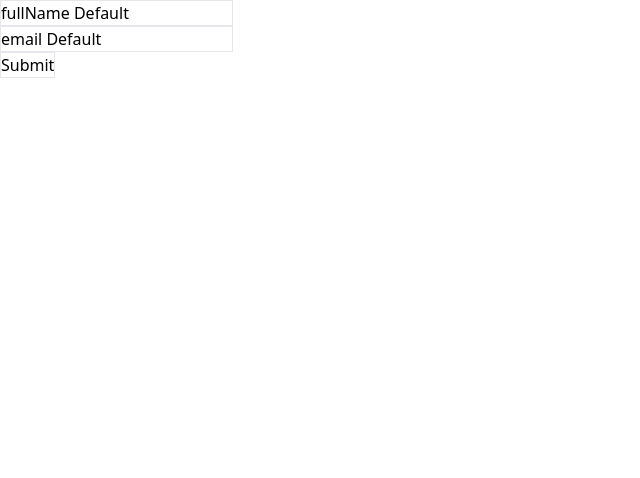
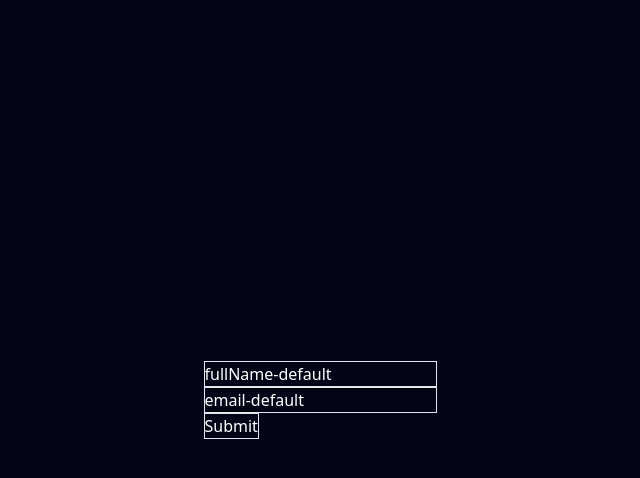
Before and after one commit to JorgeAVargasC/advanced-forms, a React (Vite) app: page / in a window 1280 px wide. Shown: the top 478 px of the page, without its empty margins (0-640 px from the left). Built offline with nearby package versions, Linux system fonts and the light colour scheme.

Commit message:
[UPDATE] onChange

```diff
--- a/src/App.jsx
+++ b/src/App.jsx
@@ -1,5 +1,3 @@
-import { useEffect, useState } from 'react'
-
 import { Form, Input } from '@/components/Forms'
 
 import { Button } from './components/Forms'
@@ -10,15 +8,22 @@ function App() {
   const {
     form,
     formResults,
-    onSubmit
+    formDefaultValues,
+    onSubmit,
+    onChange
   } = useFormExample()
 
   return (
-    <div className='w-full grid grid-cols-2'>
+    <div className='bg-slate-950 min-h-screen w-full grid place-items-center text-white grid-cols-2'>
       <div>
         {
           form && (
-            <Form onSubmit={onSubmit} className='flex flex-col'>
+            <Form
+              onSubmit={onSubmit}
+              onChange={onChange}
+              defaultValues={formDefaultValues}
+              className='flex flex-col'
+            >
               <Input {...form.fullName} />
               <Input {...form.email} />
               <Button  {...form.submit} />
--- a/src/components/Forms/Form.jsx
+++ b/src/components/Forms/Form.jsx
@@ -10,15 +10,23 @@ export const Form = ({
 }) => {
   const {
     handleSubmit,
+    getValues,
     register,
     formState: { errors },
     control
   } = useForm({ defaultValues, criteriaMode: 'all' })
 
-
+  const handleOnChange = () => {
+    const { submit, ...values } = getValues()
+    onChange(values)
+  }
 
   return (
-    <form onSubmit={handleSubmit(onSubmit)} onChange={onChange} {...rest}>
+    <form
+      onSubmit={handleSubmit(({submit, ...values}) => onSubmit(values))}
+      onChange={handleOnChange}
+      {...rest}
+    >
       {Array.isArray(children)
         ? children.map((child) => {
           return child.props.name
--- a/src/components/Forms/Input.jsx
+++ b/src/components/Forms/Input.jsx
@@ -1,31 +1,16 @@
-import React, { useEffect } from 'react'
+import React from 'react'
 
 import { InfoTags } from '@/components'
 
-export const Input = ({ register, name, label, validations, render, errors, ...rest }) => {
-
+export const Input = ({ register, name, label, validations, render, errors, onChange, ...rest }) => {
   const error = errors[name]
-
   const errorMessage = error?.message
-
   const errorRequired = !!(error?.types?.required)
   const errorMinLength = !!(error?.types?.minLength)
   const errorMaxLength = !!(error?.types?.maxLength)
   const errorPattern = !!(error?.types?.pattern)
   const errorMax = !!(error?.types?.max)
   const errorMin = !!(error?.types?.min)
-
-  useEffect(() => {
-    console.log(error)
-    console.table({
-      errorRequired,
-      errorMinLength,
-      errorMaxLength,
-      errorPattern,
-      errorMax,
-      errorMin,
-    })
-  }, [errorRequired, errorMinLength, errorMaxLength, errorPattern, errorMax, errorMin])
 
   return (
     <>
@@ -34,7 +19,7 @@ export const Input = ({ register, name, label, validations, render, errors, ...r
           <div>
             <input
               {...register(name, validations)}
-              className='border outline-none'
+              className='border outline-none bg-slate-950 text-white'
               {...rest}
             />
 
--- a/src/useFormExample.jsx
+++ b/src/useFormExample.jsx
@@ -1,15 +1,16 @@
-import React, { useEffect, useState } from 'react'
+import { useEffect, useState } from 'react'
 
 export const useFormExample = () => {
   const [form, setForm] = useState()
-  const [formValues, setFormValues] = useState({
-    fullName: 'fullName Default',
-    cellPhone: 'cellPhone Default',
-    email: 'email Default',
-    password: 'password Default',
-    city: { value: '', label: 'Select a city' },
-    dificulty: '',
-    tools: ''
+
+  const [formDefaultValues, setFormDefaultValues] = useState({
+    fullName: 'fullName-default',
+    // cellPhone: 'cellPhone Default',
+    email: 'email-default',
+    // password: 'password Default',
+    // city: { value: '', label: 'Select a city' },
+    // dificulty: '',
+    // tools: ''
   })
 
   const [formResults, setFormResults] = useState()
@@ -19,7 +20,7 @@ export const useFormExample = () => {
       fullName: {
         name: 'fullName',
         label: 'Full Name',
-        defaultValue: formValues.fullName,
+        // defaultValue: formValues.fullName,
         validations: {
           required: {
             value: true
@@ -34,7 +35,7 @@ export const useFormExample = () => {
       cellPhone: {
         name: 'cellPhone',
         label: 'Cell Phone',
-        defaultValue: formValues.cellPhone,
+        // defaultValue: formValues.cellPhone,
         validations: {
           required: {
             value: true
@@ -55,7 +56,7 @@ export const useFormExample = () => {
       email: {
         name: 'email',
         label: 'Email',
-        defaultValue: formValues.email,
+        // defaultValue: formValues.email,
         validations: {
           required: {
             value: true
@@ -73,7 +74,7 @@ export const useFormExample = () => {
       password: {
         name: 'password',
         label: 'Password',
-        defaultValue: formValues.password,
+        // defaultValue: formValues.password,
         validations: {
           required: {
             value: true
@@ -85,7 +86,7 @@ export const useFormExample = () => {
       city: {
         name: 'city',
         label: 'City',
-        defaultValue: formValues.city,
+        // defaultValue: formValues.city,
         validations: {
           required: {
             value: true
@@ -98,7 +99,7 @@ export const useFormExample = () => {
       dificulty: {
         name: 'dificulty',
         label: 'dificulty',
-        defaultValue: formValues.dificulty,
+        // defaultValue: formValues.dificulty,
         validations: {
           required: {
             value: true
@@ -111,7 +112,7 @@ export const useFormExample = () => {
       tools: {
         name: 'tools',
         label: 'Tools',
-        defaultValue: formValues.tools,
+        // defaultValue: formValues.tools,
         validations: {
           required: {
             value: true
@@ -124,7 +125,7 @@ export const useFormExample = () => {
       photo: {
         name: 'photo',
         label: 'Photo',
-        defaultValue: formValues.photo,
+        // defaultValue: formValues.photo,
         validations: {
           required: {
             value: true
@@ -139,16 +140,21 @@ export const useFormExample = () => {
         loading: false
       }
     })
-  }, [formValues])
+  }, [])
 
   const onSubmit = (data) => {
     setFormResults(data)
   }
 
+  const onChange = (e) => {
+    console.log(e)
+  }
+
   return {
     form,
-    formValues,
     formResults,
-    onSubmit
+    formDefaultValues,
+    onSubmit,
+    onChange
   }
 }
```
